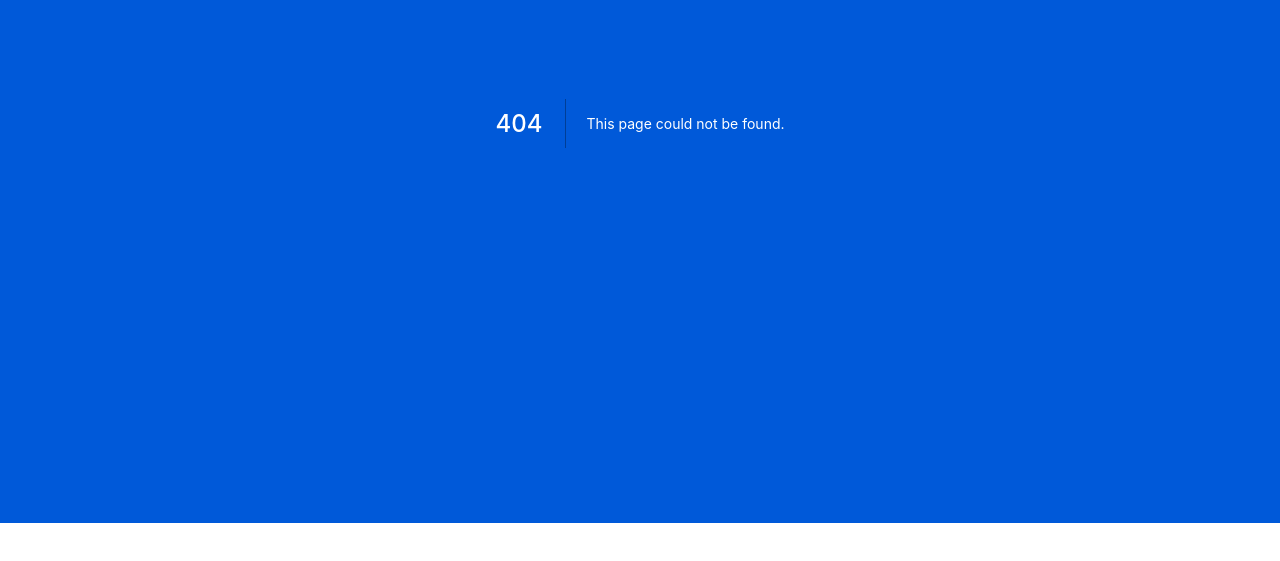
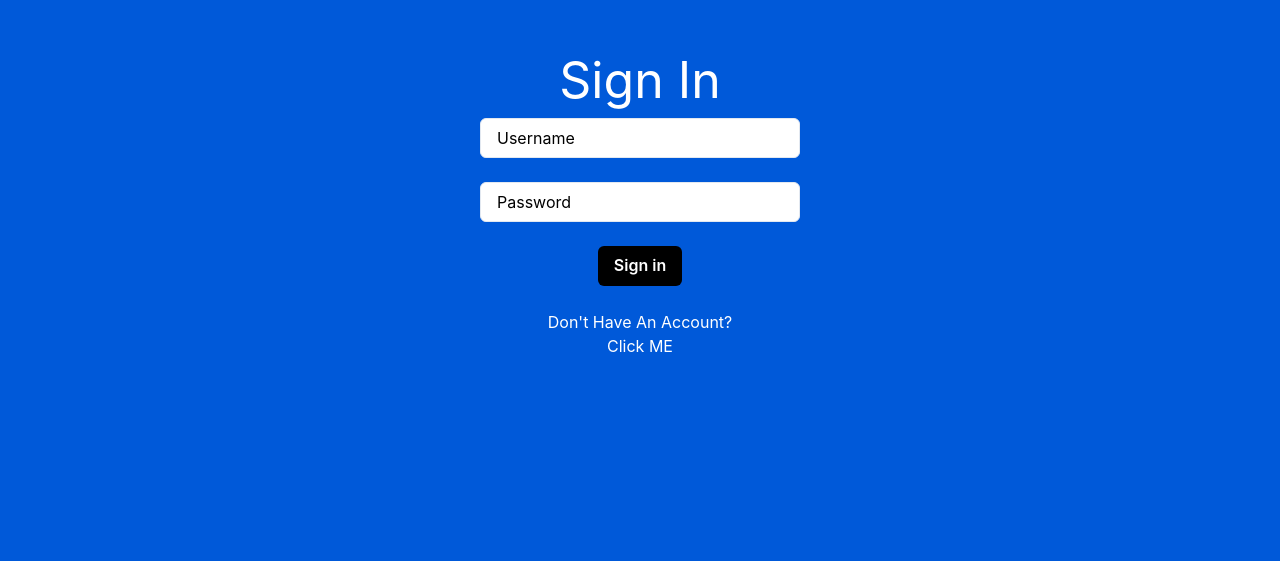
Before and after one commit to NotTimIsReal/file-upload-front, a Next.js app: page /login in a window 1280 px wide. Before the commit this address had no page. Shown: the part 277-838 px from the top of the page. Before the commit the page ends 800 px from the top, so only its background shows below. Built offline with nearby package versions, Linux system fonts and the light colour scheme.

Commit message:
new page

```diff
--- a/components/features/index.tsx
+++ b/components/features/index.tsx
@@ -1,15 +1,15 @@
 export default function Features({ text }) {
   return (
     <>
-      <p
+      <li
         style={{
-          left: "13rem",
           width: "20rem",
           position: "relative",
+          textAlign: "center",
         }}
       >
         {text}
-      </p>
+      </li>
     </>
   );
 }
--- a/components/navbar/index.tsx
+++ b/components/navbar/index.tsx
@@ -55,6 +55,7 @@ export default function Navbar() {
         color="white"
         top="1em"
         _hover={{ bg: "blue.500" }}
+        onClick={() => (window.location.href = "/login")}
       >
         Login
       </Button>
--- /dev/null
+++ b/pages/login.tsx
@@ -0,0 +1,101 @@
+import { Button } from "@chakra-ui/react";
+import { Input } from "@chakra-ui/react";
+import { useState } from "react";
+import * as axios from "axios";
+const LoginPage = () => {
+  const [username, setUsername] = useState<string>();
+  const [password, setPassword] = useState<string>();
+  const [err, setErr] = useState<string | null>();
+  const login = async () => {
+    if (
+      !username ||
+      !password ||
+      (!isNaN(username.length) && username?.length < 0) ||
+      password?.length < 0
+    )
+      return setErr("invalid field data");
+    console.log(username);
+    const id = await (
+      await axios.default
+        .get("http://localhost:3003/account/user/" + username)
+        .catch((err) => {
+          setErr(err == 404 ? "Username not found" : "NETWORK ERROR");
+        })
+    )?.data.userid;
+    console.log(id);
+    await axios.default
+      .get("http://localhost:3003/auth/login", {
+        params: {
+          id,
+          password: password,
+        },
+        withCredentials: true,
+      })
+      .catch((err) => setErr(err == 401 ? "User not Found" : "NETWORK ERROR"))
+      .then((e) => {
+        console.log(e);
+        window.location.href = "/";
+      });
+  };
+  return (
+    <body style={{ backgroundColor: "rgb(96, 152, 252)" }}>
+      <div
+        style={{
+          color: "white",
+          float: "none",
+          textAlign: "center",
+          overflowX: "hidden",
+          maxWidth: "100%",
+          maxHeight: "100%",
+          padding: "40vh",
+          margin: "0",
+        }}
+      >
+        <h1
+          style={{
+            fontSize: "50px",
+            position: "relative",
+            textAlign: "center",
+            textAnchor: "start",
+          }}
+        >
+          Sign In
+        </h1>
+        <Input
+          width="50%"
+          defaultValue="Username"
+          bg="white"
+          color="black"
+          onChange={(props) => {
+            setErr(null);
+            setUsername(props.target.value);
+          }}
+        ></Input>
+        <br />
+        <br />
+        <Input
+          width="50%"
+          defaultValue="Password"
+          bg="white"
+          color="black"
+          onChange={(props) => {
+            setErr(null);
+            setPassword(props.target.value);
+          }}
+        ></Input>
+        <br />
+        <br />
+        <Button bg="black" onClick={() => login()}>
+          Sign in
+        </Button>
+        <br />
+        <br />
+        <a href="/signup">Don&apos;t Have An Account?</a>
+        <br />
+        <a href="/signup">Click ME</a>
+        <p style={{ color: "red" }}>{err ? err : null}</p>
+      </div>
+    </body>
+  );
+};
+export default LoginPage;
--- a/styles/globals.css
+++ b/styles/globals.css
@@ -34,3 +34,6 @@ input {
   background-position: center;
   background-size: cover;
 }
+dd {
+  font-weight: bolder;
+}
```
Also changed, not shown: pages/index.tsx (+36 -24 lines).
